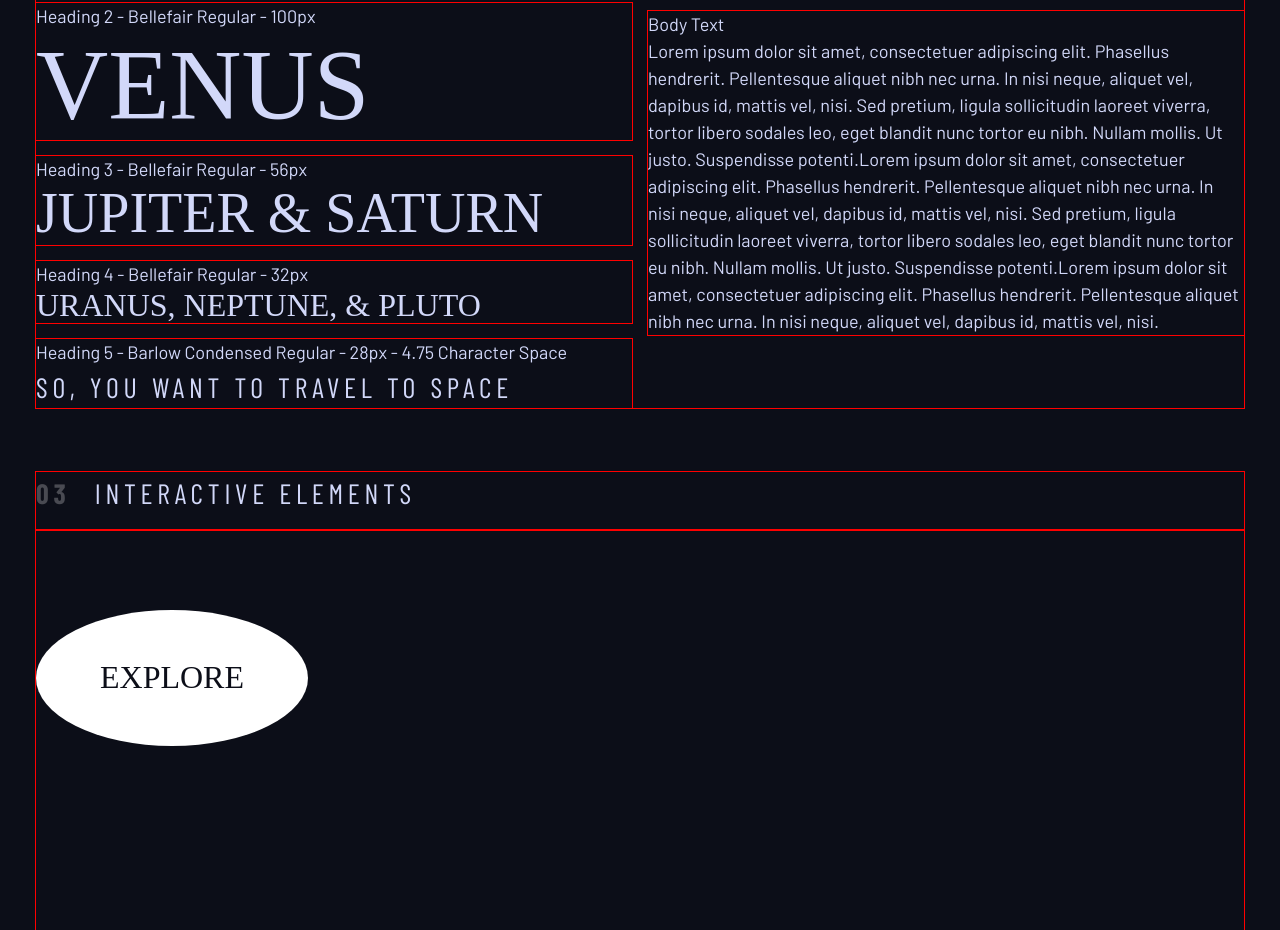
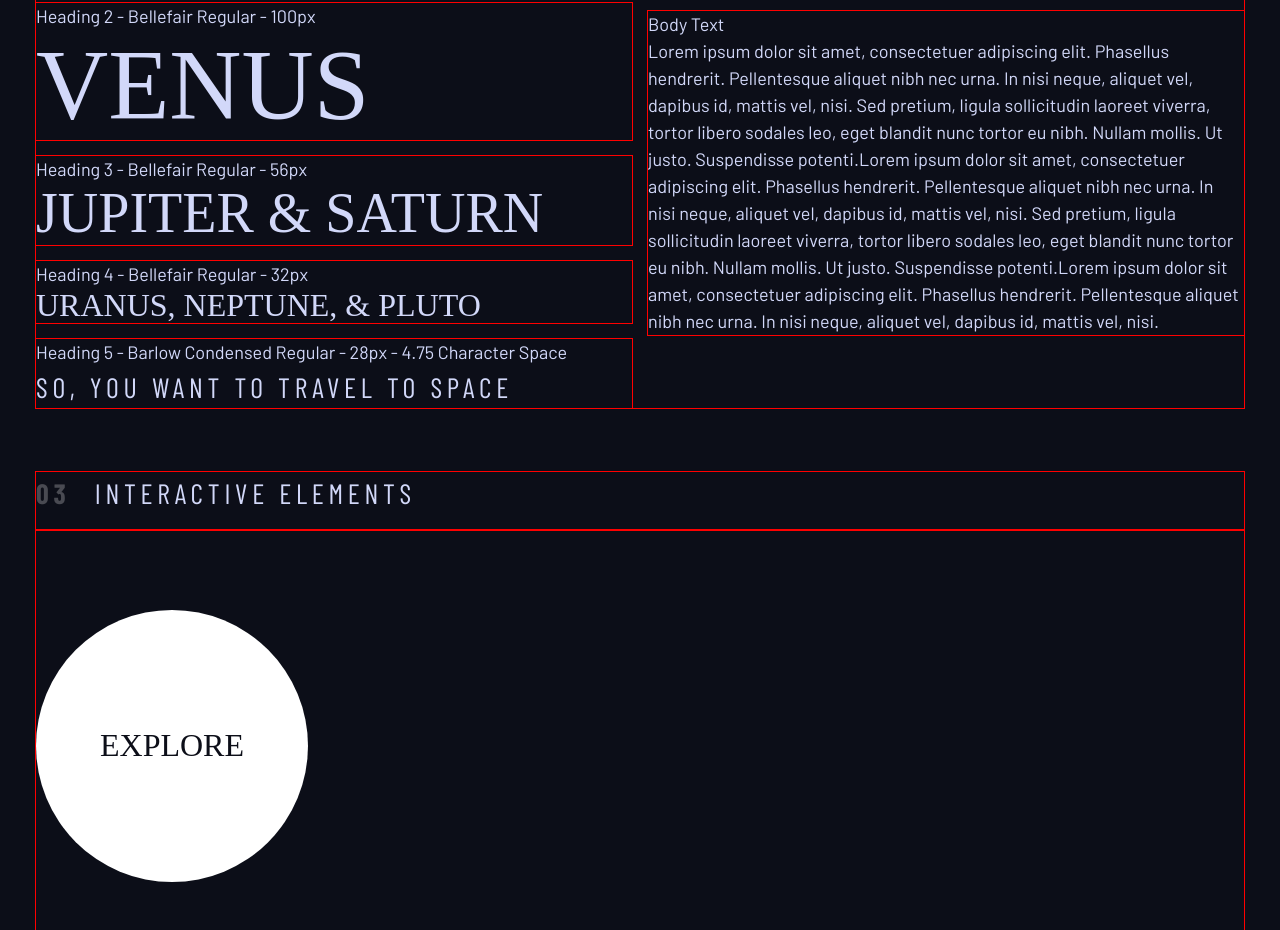
Before and after one commit to Esa1/SpaceTravel, a plain HTML site: page index.html in a window 1280 px wide. Shown: the part 697-1627 px from the top of the page. Drawn offline with nearby package versions, Linux system fonts and the light colour scheme; a script that the page names is missing; a web font is replaced by a local one.

Commit message:
Space Button Part 2

```diff
--- a/index.css
+++ b/index.css
@@ -220,11 +220,30 @@ select {
 /* ------------------- */
 
 .large-button {
-    display: grid; /*instead of inline-block for the link in button, because it's an inline element and paddings doen't work for it*/
-    place-items: center; /*Shortcurt for line-items and justify-items, when set 'display: grid'*/
+    position: relative;
+    display: grid;
+    z-index: 1;
+    place-items: center;
     padding: 0 2em;
     border-radius: 50%;
-    aspect-ratio: 1; /*Makes the button square*/
-    aspect-ratio: 2 /1;
+    aspect-ratio: 1;
     text-decoration: none;
 }
+
+.large-button::after {
+    content: '';
+    position: absolute;
+    z-index: -1;
+    width: 100%;
+    height: 100%;
+    background: hsl( var(--clr-white) / .15);
+    border-radius: 50%;
+    opacity: 0;
+    transition: opacity 500ms linear, transform 750ms ease-in-out;
+}
+
+.large-button:hover::after,
+.large-button:focus::after {
+    opacity: 1;
+    transform: scale(1.5);
+}
```
